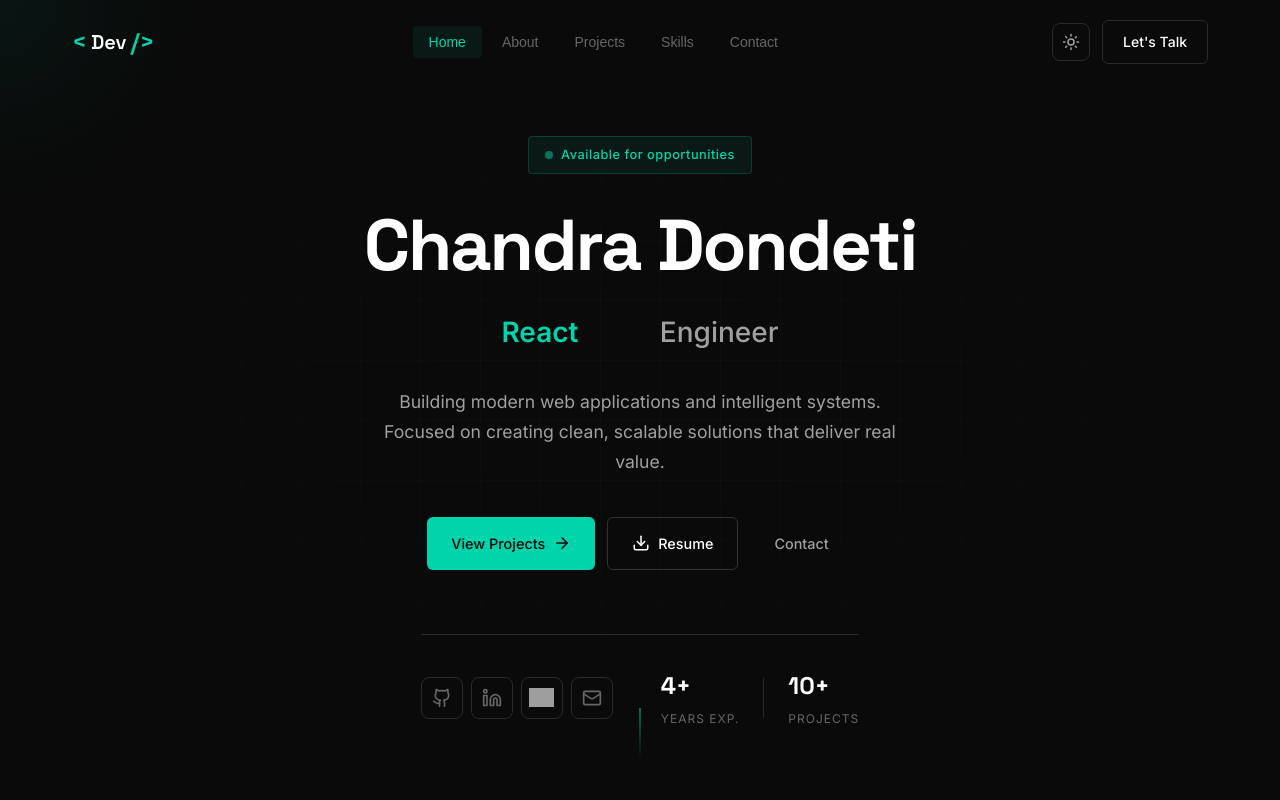
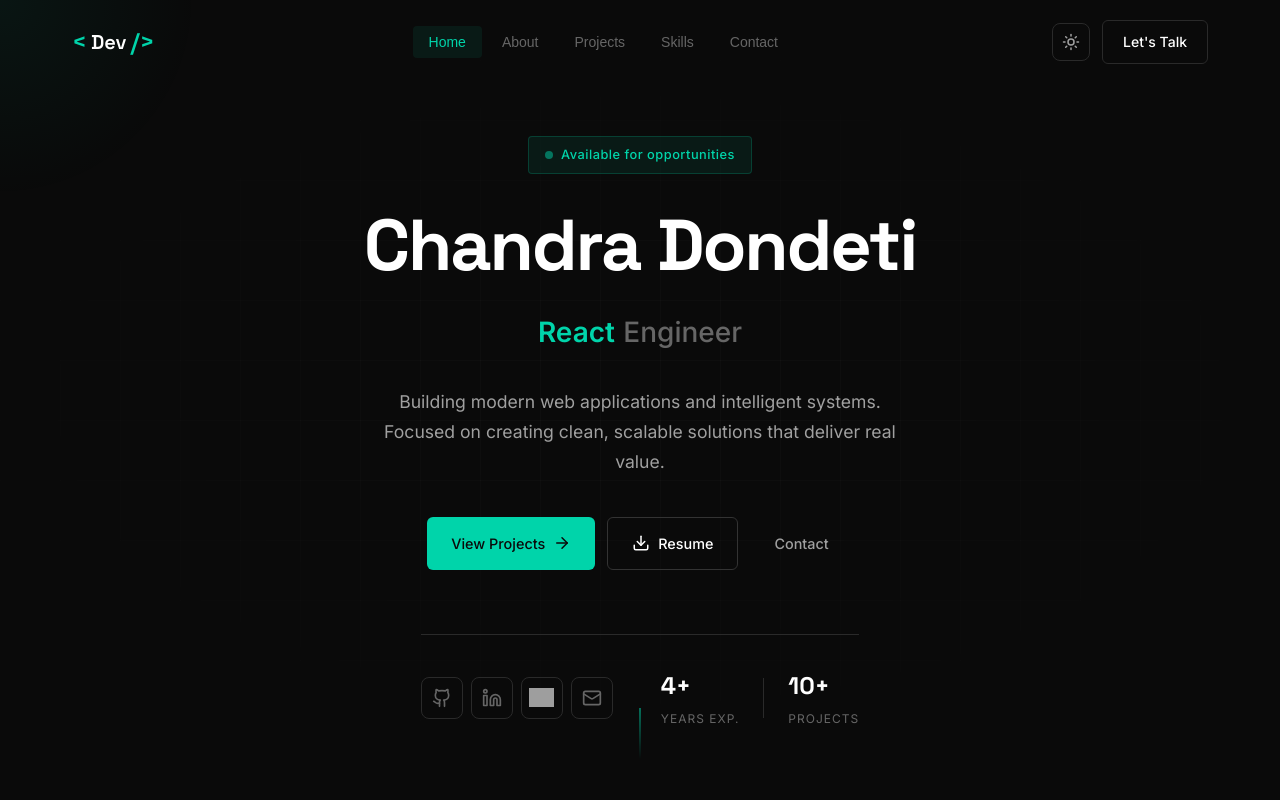
Before and after one commit to csreddy98/portfolio, a React (Vite) app: page / in a window 1280 px wide. Shown: the top 800 px of the page. Built offline with nearby package versions, Linux system fonts and the light colour scheme; grey boxes are pictures that could not be loaded.

Commit message:
Make scroller width dynamic - active word uses relative positioning

```diff
--- a/src/components/Hero.css
+++ b/src/components/Hero.css
@@ -123,7 +123,7 @@
   overflow: hidden;
   vertical-align: middle;
   position: relative;
-  min-width: 150px;
+  min-width: fit-content;
 }
 
 .role-word {
@@ -139,10 +139,14 @@
   opacity: 0;
   transform: translateY(20px);
   transition: opacity 0.5s ease, transform 0.5s ease;
+  pointer-events: none;
 }
 
 .role-word.active {
   opacity: 1;
+  transform: translateY(0);
+  pointer-events: auto;
+}
   transform: translateY(0);
 }
 
--- a/src/components/Hero.jsx
+++ b/src/components/Hero.jsx
@@ -53,8 +53,9 @@ const Hero = () => {
               {PREFIXES.map((prefix, index) => (
                 <span
                   key={prefix}
-                  className={`role-word ${index === currentIndex ? 'active' : ''}`}
+                  className={`role-word ${index === currentIndex ? 'active' : ''} ${index === currentIndex ? '' : 'hidden'}`}
                   itemProp={index === 0 ? "jobTitle" : undefined}
+                  style={{ position: index === currentIndex ? 'relative' : 'absolute' }}
                 >
                   {prefix}
                 </span>
```
